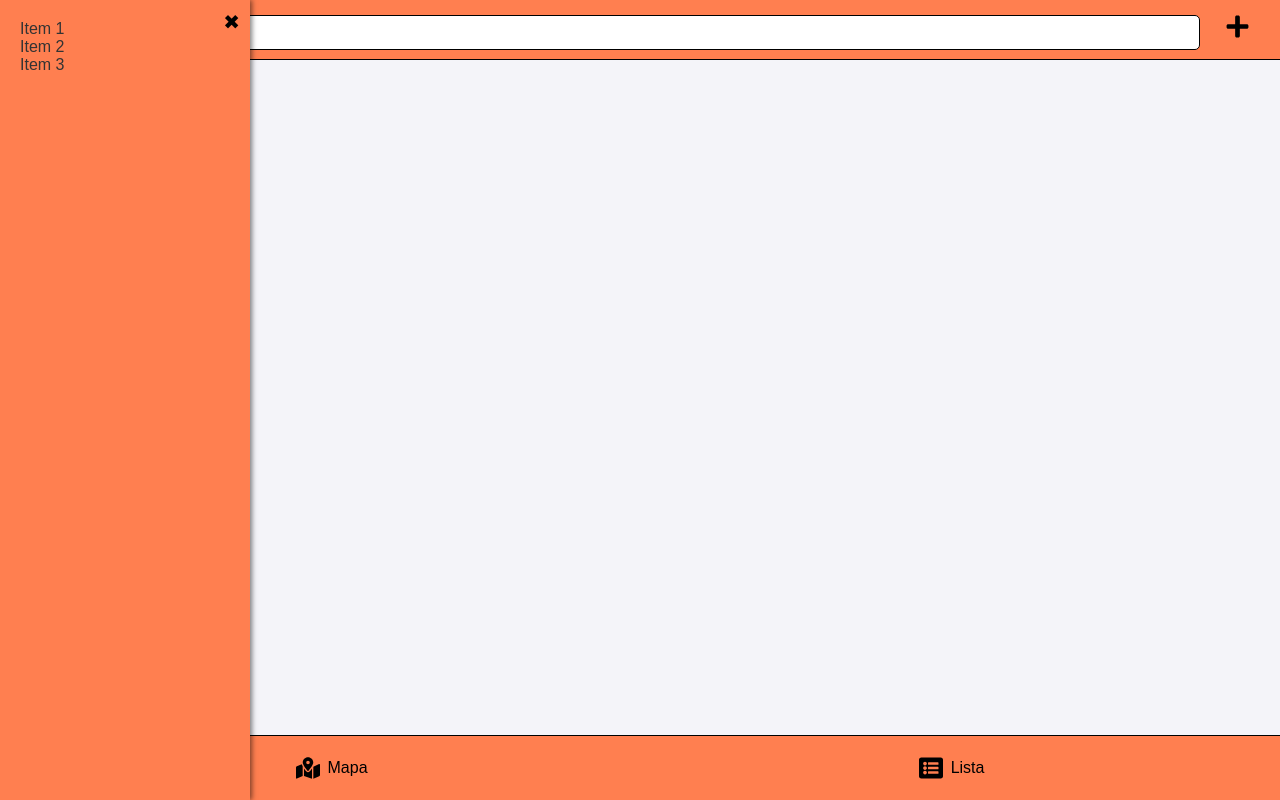
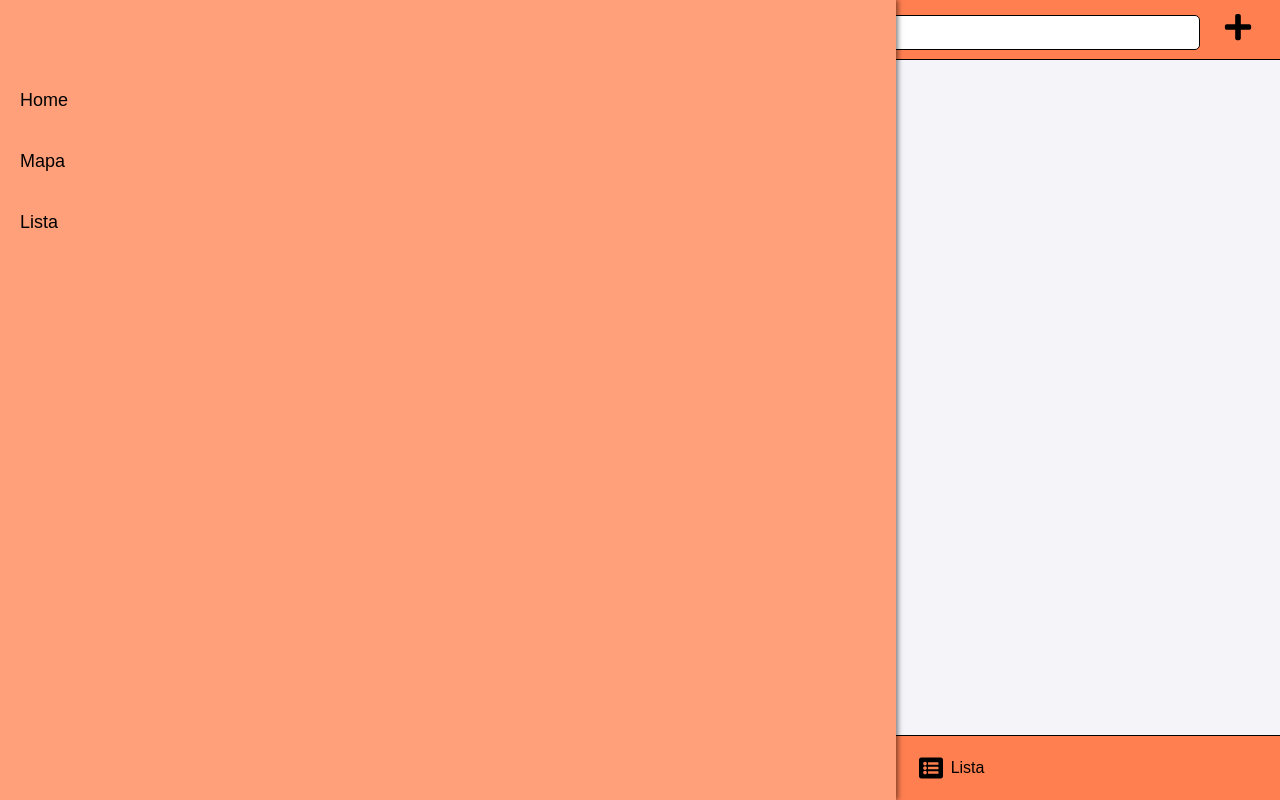
Before and after one commit to danielclaytonborgtx/CasaPerto, a React (Vite) app: page / in a window 1280 px wide. Both pictures are taken after a click on the button 42 px from the left and 29 px from the top of the page. Built offline with nearby package versions, Linux system fonts and the light colour scheme.

Commit message:
commit 5

```diff
--- a/src/components/header/header.tsx
+++ b/src/components/header/header.tsx
@@ -15,17 +15,17 @@ const Header: React.FC = () => {
     <Container>
       <MenuButton onClick={toggleSlideMenu}>
         <Icon>
-          <FaBars size={25}/>
+          <FaBars size={30} />
         </Icon>
       </MenuButton>
       <SearchInput type="text" placeholder="Buscar mais perto" />
       <AddButton>
         <Icon>
-          <FaPlus size={25}/>
+          <FaPlus size={30} />
         </Icon>
       </AddButton>
 
-      {isSlideMenuVisible && <SlideMenu onClose={toggleSlideMenu} />}
+      {isSlideMenuVisible && <SlideMenu onClose={toggleSlideMenu} isVisible={isSlideMenuVisible} />}
     </Container>
   );
 };
--- a/src/components/header/styles.ts
+++ b/src/components/header/styles.ts
@@ -32,7 +32,7 @@ export const SearchInput = styled.input`
   height: 35px;
   border: 1px solid #000;
   border-radius: 5px;
-  padding-left: 10px;
+  padding-left: 20px;
   background-color: #fff;
   margin-top: 5px;
 `;
--- a/src/pages/SlideMenu/slideMenu.tsx
+++ b/src/pages/SlideMenu/slideMenu.tsx
@@ -1,18 +1,62 @@
-import React from 'react';
-import { SlideMenuContainer, CloseButton } from './styles';
+import React, { useEffect, useState, useRef } from 'react';
+import { SlideMenuContainer, MenuContent, MenuItem } from './styles';
+import { Link } from 'react-router-dom';
 
 interface SlideMenuProps {
   onClose: () => void;
+  isVisible: boolean;
 }
 
-const SlideMenu: React.FC<SlideMenuProps> = ({ onClose }) => {
+const SlideMenu: React.FC<SlideMenuProps> = ({ onClose, isVisible }) => {
+  const [slide, setSlide] = useState(-100);
+  const menuRef = useRef<HTMLDivElement>(null);
+
+  useEffect(() => {
+    const handleClickOutside = (event: MouseEvent) => {
+      if (menuRef.current && !menuRef.current.contains(event.target as Node)) {
+        setSlide(-100);
+        setTimeout(() => onClose(), 300);
+      }
+    };
+
+    if (isVisible) {
+      document.addEventListener('click', handleClickOutside);
+    }
+
+    return () => {
+      document.removeEventListener('click', handleClickOutside);
+    };
+  }, [isVisible, onClose]);
+
+  useEffect(() => {
+    if (isVisible) {
+      setSlide(0);
+    } else {
+      setSlide(-100);
+    }
+  }, [isVisible]);
+
+  const handleMenuItemClick = () => {
+    setSlide(-100);
+    setTimeout(() => onClose(), 300);
+  };
+
   return (
-    <SlideMenuContainer>
-      <CloseButton onClick={onClose}>✖</CloseButton>
-      {/* Adicione aqui os itens do menu */}
-      <p>Item 1</p>
-      <p>Item 2</p>
-      <p>Item 3</p>
+    <SlideMenuContainer
+      ref={menuRef}
+      style={{ transform: `translateX(${slide}%)`, transition: 'transform 0.3s ease' }}
+    >
+      <MenuContent>
+        <MenuItem>
+          <Link to="/" onClick={handleMenuItemClick}>Home</Link>
+        </MenuItem>
+        <MenuItem>
+          <Link to="/map" onClick={handleMenuItemClick}>Mapa</Link>
+        </MenuItem>
+        <MenuItem>
+          <Link to="/list" onClick={handleMenuItemClick}>Lista</Link>
+        </MenuItem>
+      </MenuContent>
     </SlideMenuContainer>
   );
 };
--- a/src/pages/SlideMenu/styles.ts
+++ b/src/pages/SlideMenu/styles.ts
@@ -4,24 +4,41 @@ export const SlideMenuContainer = styled.div`
   position: fixed;
   top: 0;
   left: 0;
-  width: 250px;
+  width: 70%; /* Menu ocupa 70% da largura da tela */
   height: 100%;
-  background-color: #FF7F50;
+  background-color: #FFA07A; /* Cor de fundo */
   box-shadow: 2px 0 5px rgba(0, 0, 0, 0.5);
   padding: 20px;
   z-index: 1000;
+  transition: transform 0.3s ease; /* Transição suave */
+  display: flex;
+  flex-direction: column; /* Para alinhar os itens verticalmente */
 `;
 
-export const CloseButton = styled.button`
-  position: absolute;
-  top: 10px;
-  right: 10px;
-  background: none;
-  border: none;
-  font-size: 20px;
-  cursor: pointer;
+export const MenuItem = styled.div`
+  margin-bottom: 20px; /* Espaçamento entre os itens */
 
-  &:hover {
-    color: #000;
+  a {
+    text-decoration: none;
+    color: black; /* Alterado para cor preta */
+    font-size: 18px;
+    padding: 10px 0; /* Espaçamento interno */
+    display: block; /* Para garantir que o link ocupe a área inteira do item */
+
+    &:hover {
+      color: #000; /* Continua preto ao passar o mouse */
+      background-color: rgba(0, 0, 0, 0.1); /* Fundo leve ao passar o mouse */
+    }
   }
 `;
+
+export const MenuContent = styled.div`
+  margin-top: 60px; /* Ajuste de espaçamento superior */
+
+  p {
+    margin: 10px 0;
+    font-size: 18px;
+    color: black; /* Alterado para cor preta */
+    cursor: pointer;
+  }
+`;
```
